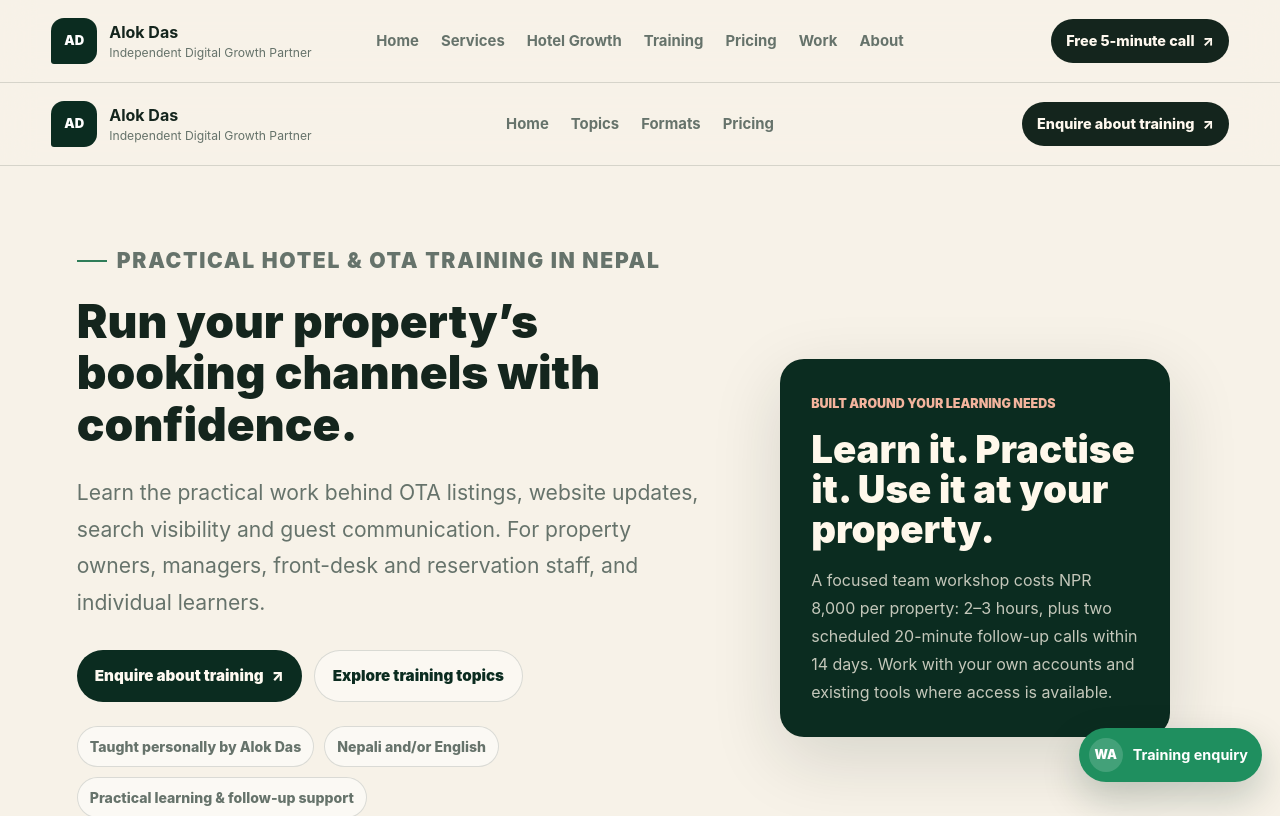
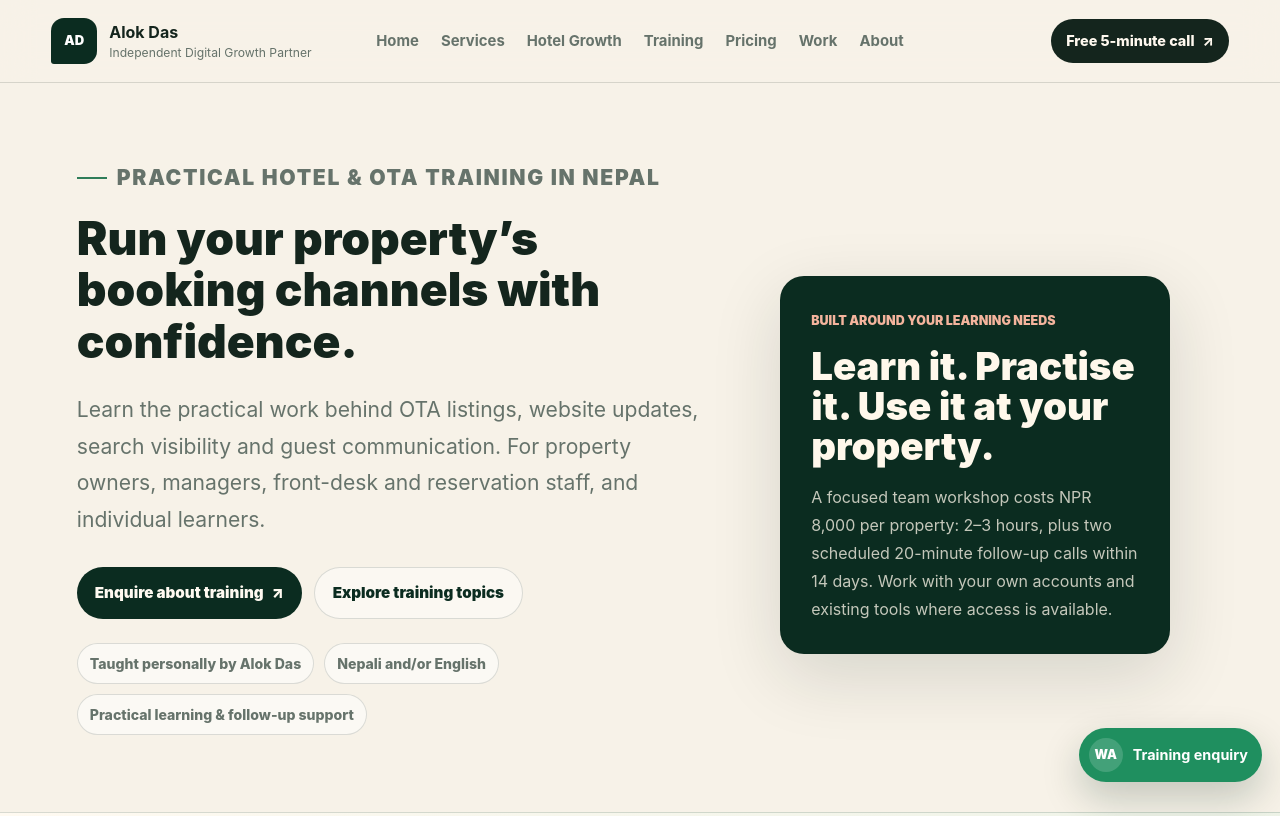
Before and after one commit to alokdaskomail-beep/alok-das-website, a Next.js app: page /hotel-training in a window 1280 px wide. Shown: the top 816 px of the page. Built offline with nearby package versions, Linux system fonts and the light colour scheme.

Commit message:
Use shared navigation across website pages

```diff
--- a/src/app/hotel-training/page.tsx
+++ b/src/app/hotel-training/page.tsx
@@ -113,30 +113,7 @@ export default function HotelTrainingPage() {
         })),
       }) }} />
 
-      <header className="site-header">
-        <Link className="brand" href="/" aria-label="Alok Das home">
-          <span className="brand-mark">AD</span>
-          <span><strong>Alok Das</strong><small>Independent Digital Growth Partner</small></span>
-        </Link>
-        <nav aria-label="Primary navigation">
-          <Link href="/">Home</Link>
-          <a href="#topics">Topics</a>
-          <a href="#formats">Formats</a>
-          <a href="#pricing">Pricing</a>
-        </nav>
-        <a className="header-cta" href={trainingWhatsappUrl}>Enquire about training <Arrow /></a>
-        <details className="mobile-menu">
-          <summary aria-label="Open navigation menu"><span /><span /><span /></summary>
-          <div className="mobile-menu-panel">
-            <Link href="/">Home</Link>
-            <a href="#topics">Topics</a>
-            <a href="#formats">Formats</a>
-            <a href="#pricing">Pricing</a>
-            <Link href="/hotel-growth">Hotel growth services</Link>
-            <a className="mobile-menu-cta" href={trainingWhatsappUrl}>Enquire about training <Arrow /></a>
-          </div>
-        </details>
-      </header>
+
 
       <section className="hotel-page-hero">
         <div>
```
